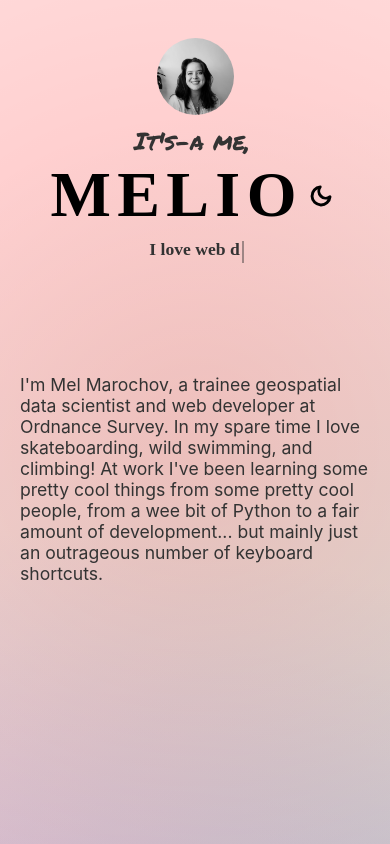
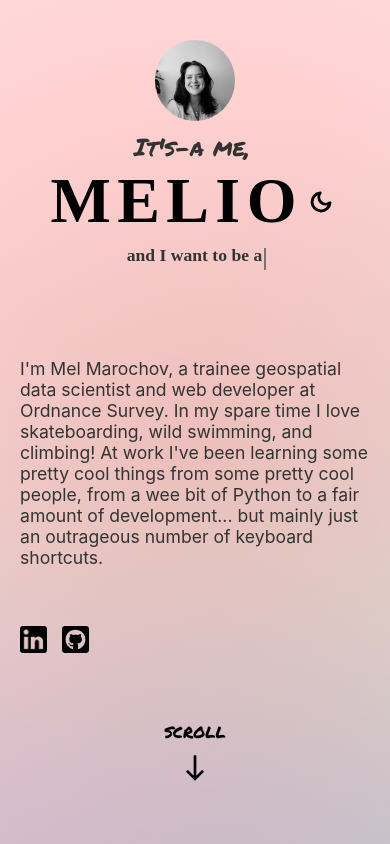
Before and after one commit to MMarochov/website, a Svelte app: page / in a window 390 px wide. Shown: the top 844 px of the page. Built offline with nearby package versions, Linux system fonts and the light colour scheme; a web font is replaced by a local one.

Commit message:
improve responsiveness

```diff
--- a/src/App.svelte
+++ b/src/App.svelte
@@ -1,7 +1,11 @@
 <script>
   import Name from "./components/Name.svelte";
+  import ScrollToTop from "./components/ScrollToTop.svelte";
+  import ScrollArrow from "./components/ScrollArrow.svelte";
+  import Social from "./components/Social.svelte";
   import About from "./sections/About.svelte";
   import Work from "./sections/Work.svelte";
+  import { darkMode } from "./stores/darkMode.js";
 </script>
 
 <main>
@@ -14,13 +18,22 @@
       pretty cool people, from a wee bit of Python to a fair amount of
       development... but mainly just an outrageous number of keyboard shortcuts.
     </About>
+    <Social />
+    <ScrollArrow href="#work" />
   </section>
-  <Work />
+  <ScrollToTop />
+  <section id="work">
+    <Work />
+  </section>
 </main>
 
 <style>
   #landing-page {
     height: 100vh;
+    display: flex;
+    flex-direction: column;
+    justify-content: space-around;
+    position: relative;
   }
   :global(body) {
     padding: 20px;
@@ -61,4 +74,11 @@
     max-width: 960px;
     margin: 0 auto;
   }
+
+  @media only screen and (max-width: 670px) {
+    #landing-page {
+      max-width: 500px;
+      margin: auto;
+    }
+  }
 </style>
--- a/src/components/Name.svelte
+++ b/src/components/Name.svelte
@@ -42,7 +42,6 @@
     display: inline-flex;
     align-items: left;
     max-width: 960px;
-    margin: 5% 0 5% 0;
   }
 
   #text-container {
@@ -50,7 +49,7 @@
     align-items: flex-start;
     font-family: "Lucida Sans Typewriter";
     line-height: 1;
-    height: 220px;
+    min-height: 175px;
     max-width: 960px;
     width: 100%;
     margin-left: 5%;
@@ -58,8 +57,7 @@
 
   img {
     border-radius: 50%;
-    width: 22%;
-    height: 22%;
+    width: 23%;
   }
 
   #name {
--- /dev/null
+++ b/src/components/ScrollArrow.svelte
@@ -0,0 +1,60 @@
+<!-- ScrollArrow.svelte -->
+
+<script>
+  // Props
+  export let href;
+
+  // Init
+  function scrollIntoView({ currentTarget }) {
+    const el = document.querySelector(currentTarget.getAttribute("href"));
+    if (!el) return;
+    el.scrollIntoView({
+      behavior: "smooth",
+    });
+  }
+</script>
+
+<a {href} on:click|preventDefault={scrollIntoView}>
+  <p>scroll</p>
+  <span id="arrow" class="material-symbols-outlined"> south </span>
+</a>
+
+<style>
+  p {
+    font-family: "Permanent Marker", cursive;
+    font-size: 1.2rem;
+    margin-bottom: 5px;
+    color: black;
+    text-decoration: none
+  }
+
+  a {
+    display: block;
+    align-self: center;
+    margin: 0px 0px 60px 0px;
+  }
+
+  a:hover {
+    text-decoration:none;
+  }
+
+  #arrow {
+    animation: scroll 0.5s ease-in alternate infinite;
+    font-size: 30px;
+    font-weight: 500;
+    color: black;
+  }
+
+  :global(main.dark-mode) #arrow {
+    color: rgb(214, 226, 245);
+  }
+
+  @keyframes scroll {
+    0% {
+      transform: translateY(0);
+    }
+    100% {
+      transform: translateY(18px);
+    }
+  }
+</style>
--- /dev/null
+++ b/src/components/ScrollToTop.svelte
@@ -0,0 +1,57 @@
+<!-- ScrollToTop.svelte -->
+<script>
+  export let showOnPx = 150;
+  let hidden = true;
+
+  function goTop() {
+    document.body.scrollIntoView({
+      behavior: "smooth",
+    });
+  }
+
+  function scrollContainer() {
+    return document.documentElement || document.body;
+  }
+
+  function handleOnScroll() {
+    if (!scrollContainer()) {
+      return;
+    }
+
+    if (scrollContainer().scrollTop > showOnPx) {
+      hidden = false;
+    } else {
+      hidden = true;
+    }
+  }
+</script>
+
+<svelte:window on:scroll={handleOnScroll} />
+
+<div class="back-to-top" on:click={goTop} class:hidden>
+  <span class="material-symbols-outlined"> arrow_circle_up</span>
+</div>
+
+<style>
+  span {
+    font-size: 2.5rem;
+  }
+
+  .back-to-top {
+    transition: opacity 0.5s, visibility 0.5s;
+    position: fixed;
+    right: 20px;
+    user-select: none;
+    bottom: 20px;
+    color: #000;
+  }
+
+  .back-to-top.hidden {
+    opacity: 0;
+    visibility: hidden;
+  }
+
+  :global(main.dark-mode) .back-to-top {
+    color: #d7e3f5;
+  }
+</style>
--- /dev/null
+++ b/src/components/Social.svelte
@@ -0,0 +1,25 @@
+<!-- Social.svelte -->
+<script>
+  // Imports
+  import SocialButton from "../components/SocialButton.svelte";
+</script>
+
+<div>
+  <SocialButton
+    href="https://uk.linkedin.com/in/melanie-marochov-a41385172"
+    src="images/LinkedIn"
+    alt="LinkedIn"
+  />
+
+  <SocialButton
+    href="https://github.com/MMarochovOS"
+    src="images/Github"
+    alt="Github"
+  />
+</div>
+
+<style>
+  div {
+    display: flex;
+  }
+</style>
--- a/src/sections/About.svelte
+++ b/src/sections/About.svelte
@@ -10,4 +10,10 @@
     text-align: left;
     font-size: 1.1em;
   }
+
+  @media only screen and (max-width: 376px) {
+      p {
+          font-size: 1em;
+      }
+  }
 </style>
```
Also changed, not shown: public/images/LinkedIn_darkmode.svg (added), public/images/LinkedIn_lightmode.svg (added).
